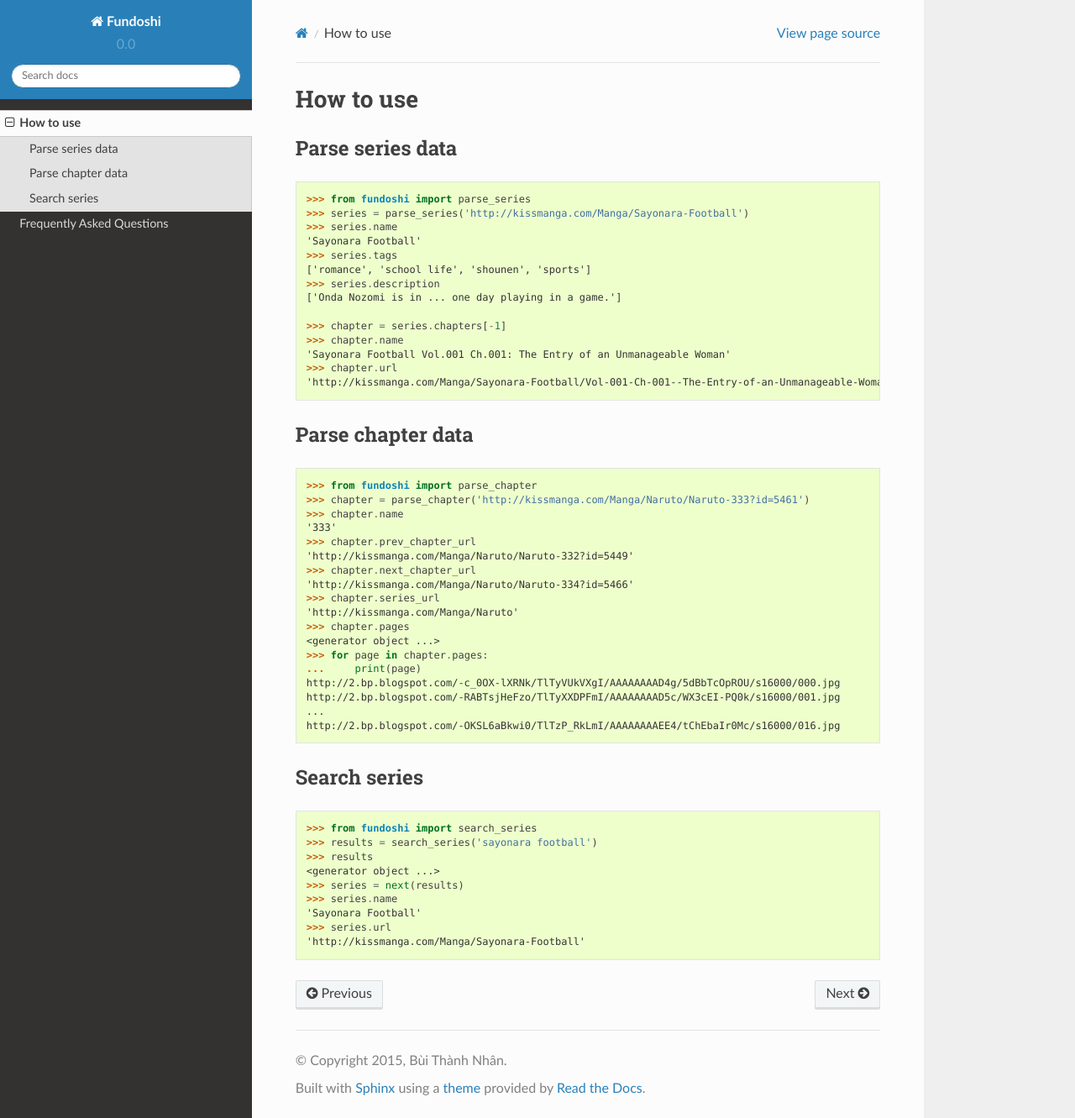
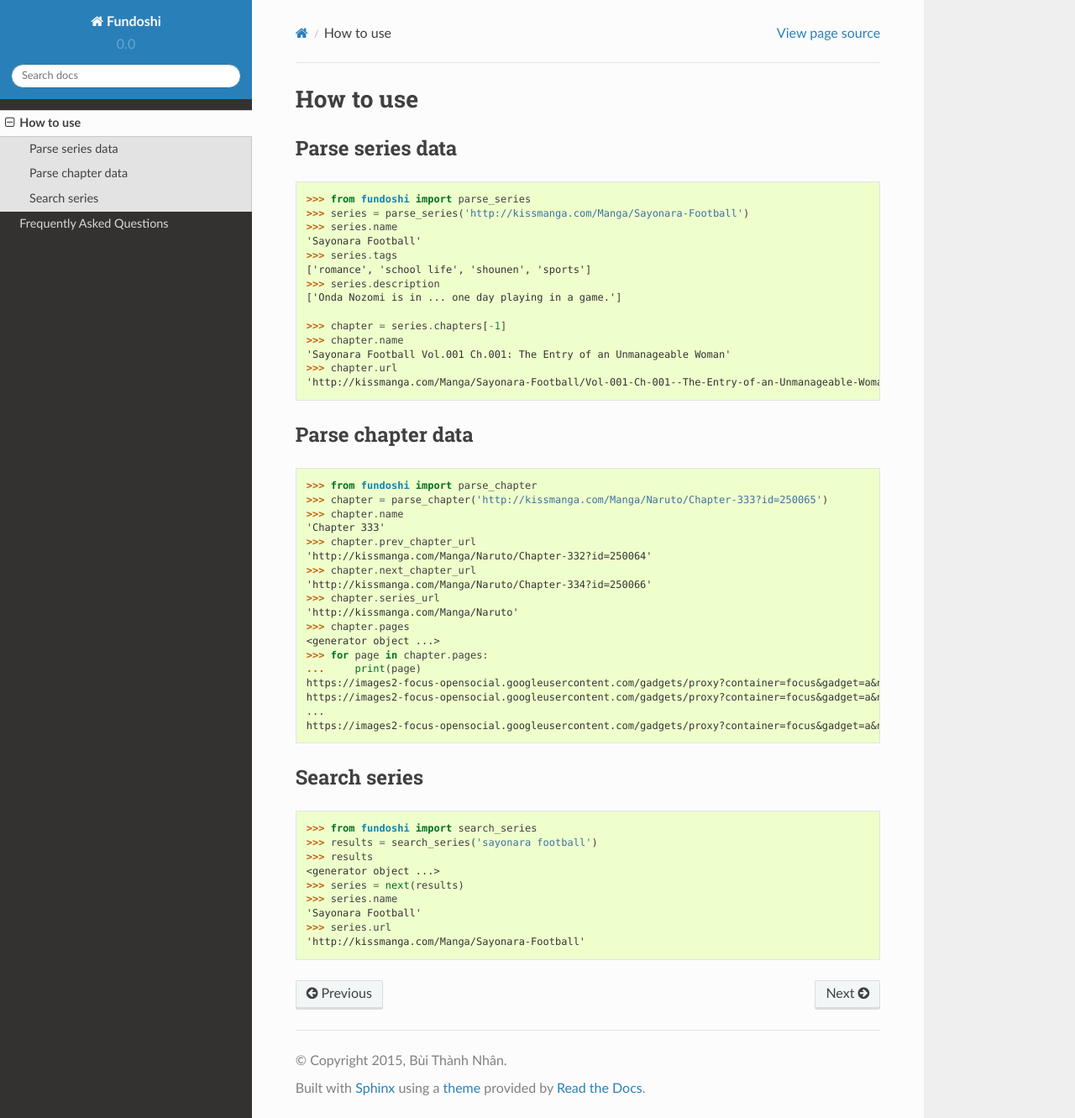
Before and after one commit to nhanb/fundoshi, a Sphinx documentation site: the page built from docs/usage.rst, in a window 1280 px wide and 1331 px high. Shown: the whole window at 84% size. Built offline with Sphinx 7.4.7 and the Read the Docs theme 2.0.0, drawn with Linux system fonts in a browser that asks for light colours.

Commit message:
Update Naruto-related doctests too
Same problem introduced in #2

```diff
--- a/docs/usage.rst
+++ b/docs/usage.rst
@@ -29,23 +29,23 @@ Parse chapter data
 .. doctest::
 
     >>> from fundoshi import parse_chapter
-    >>> chapter = parse_chapter('http://kissmanga.com/Manga/Naruto/Naruto-333?id=5461')
+    >>> chapter = parse_chapter('http://kissmanga.com/Manga/Naruto/Chapter-333?id=250065')
     >>> chapter.name
-    '333'
+    'Chapter 333'
     >>> chapter.prev_chapter_url
-    'http://kissmanga.com/Manga/Naruto/Naruto-332?id=5449'
+    'http://kissmanga.com/Manga/Naruto/Chapter-332?id=250064'
     >>> chapter.next_chapter_url
-    'http://kissmanga.com/Manga/Naruto/Naruto-334?id=5466'
+    'http://kissmanga.com/Manga/Naruto/Chapter-334?id=250066'
     >>> chapter.series_url
     'http://kissmanga.com/Manga/Naruto'
     >>> chapter.pages
     <generator object ...>
     >>> for page in chapter.pages:
     ...     print(page)
-    http://2.bp.blogspot.com/-c_0OX-lXRNk/TlTyVUkVXgI/AAAAAAAAD4g/5dBbTcOpROU/s16000/000.jpg
-    http://2.bp.blogspot.com/-RABTsjHeFzo/TlTyXXDPFmI/AAAAAAAAD5c/WX3cEI-PQ0k/s16000/001.jpg
+    https://images2-focus-opensocial.googleusercontent.com/gadgets/proxy?container=focus&gadget=a&no_expand=1&resize_h=0&rewriteMime=image%2F*&url=http%3a%2f%2f2.bp.blogspot.com%2f-DSAcvDl8W6I%2fVjIH5IZNaII%2fAAAAAAAFHEo%2fQSGZVRVNpqI%2fs16000%2f0333-001.png&imgmax=30000
+    https://images2-focus-opensocial.googleusercontent.com/gadgets/proxy?container=focus&gadget=a&no_expand=1&resize_h=0&rewriteMime=image%2F*&url=http%3a%2f%2f2.bp.blogspot.com%2f-NMP8GeH7HlE%2fVjIHZzox6FI%2fAAAAAAAFG3Q%2fDZlc46p7c_U%2fs16000%2f0333-002.png&imgmax=30000
     ...
-    http://2.bp.blogspot.com/-OKSL6aBkwi0/TlTzP_RkLmI/AAAAAAAAEE4/tChEbaIr0Mc/s16000/016.jpg
+    https://images2-focus-opensocial.googleusercontent.com/gadgets/proxy?container=focus&gadget=a&no_expand=1&resize_h=0&rewriteMime=image%2F*&url=http%3a%2f%2f2.bp.blogspot.com%2f-_wSdCpx-0Os%2fVjIEBLePU2I%2fAAAAAAAFFgU%2fsETIDkfGEpQ%2fs16000%2f0333-016.png&imgmax=30000
 
 
 Search series
```
